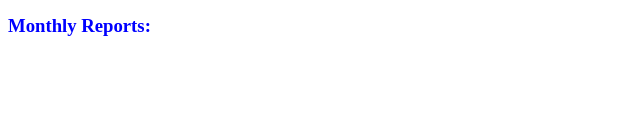
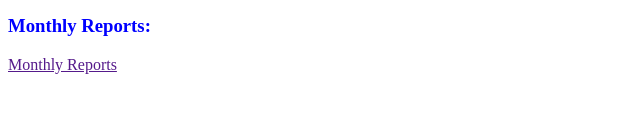
Before and after one commit to LERCapstone/LERCapstone.github.io, a plain HTML site: page index.html in a window 1280 px wide. Shown: the part 439-552 px from the top of the page, without its empty margins (0-640 px from the left). Drawn offline with Linux system fonts and the light colour scheme.

Commit message:
Update index.html

```diff
--- a/index.html
+++ b/index.html
@@ -25,6 +25,7 @@
     <h3 style="color: #0000ff;">Software For Customers:</h3>
     <h3 style="color: #0000ff;">Metric Reports:</h3>
     <h3 style="color: #0000ff;">Monthly Reports:</h3>
+    <a href="">Monthly Reports</a>
 
   </body>
 </html>
```
